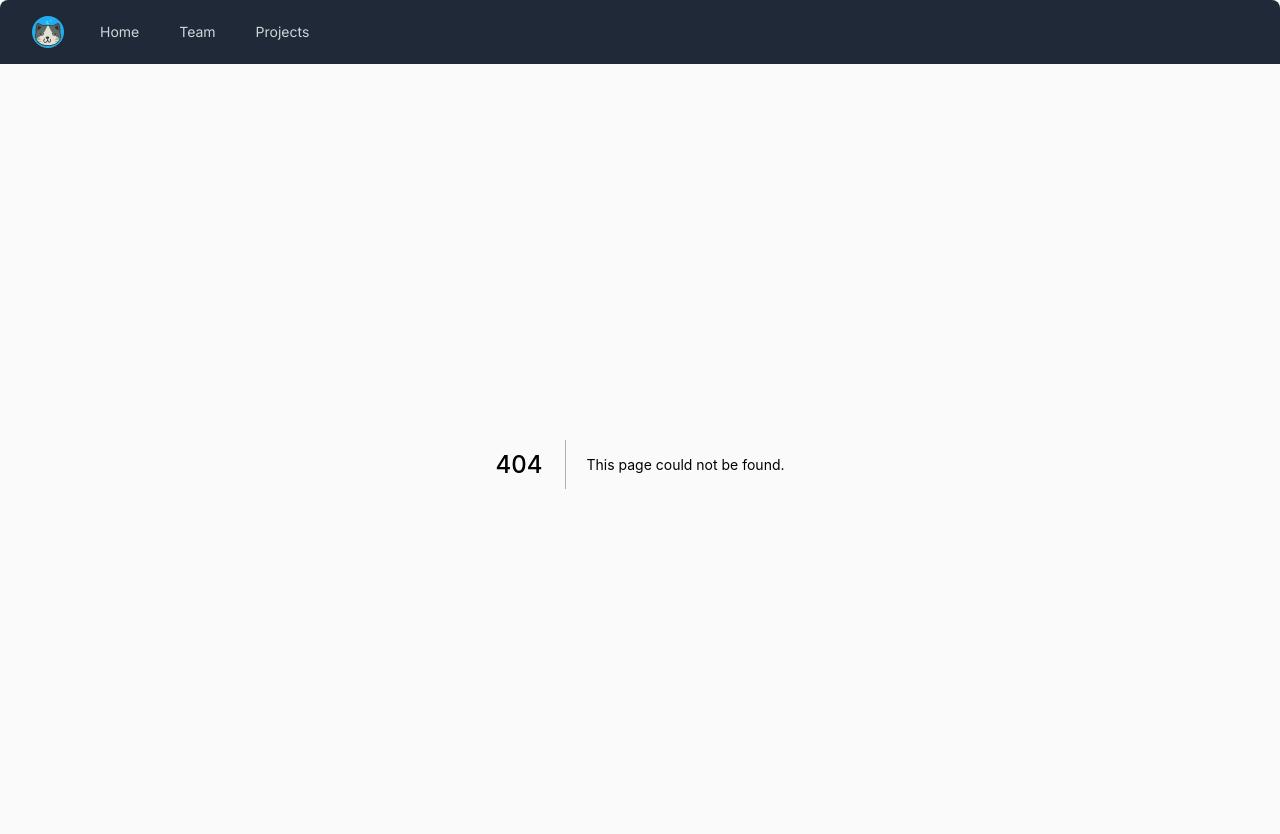
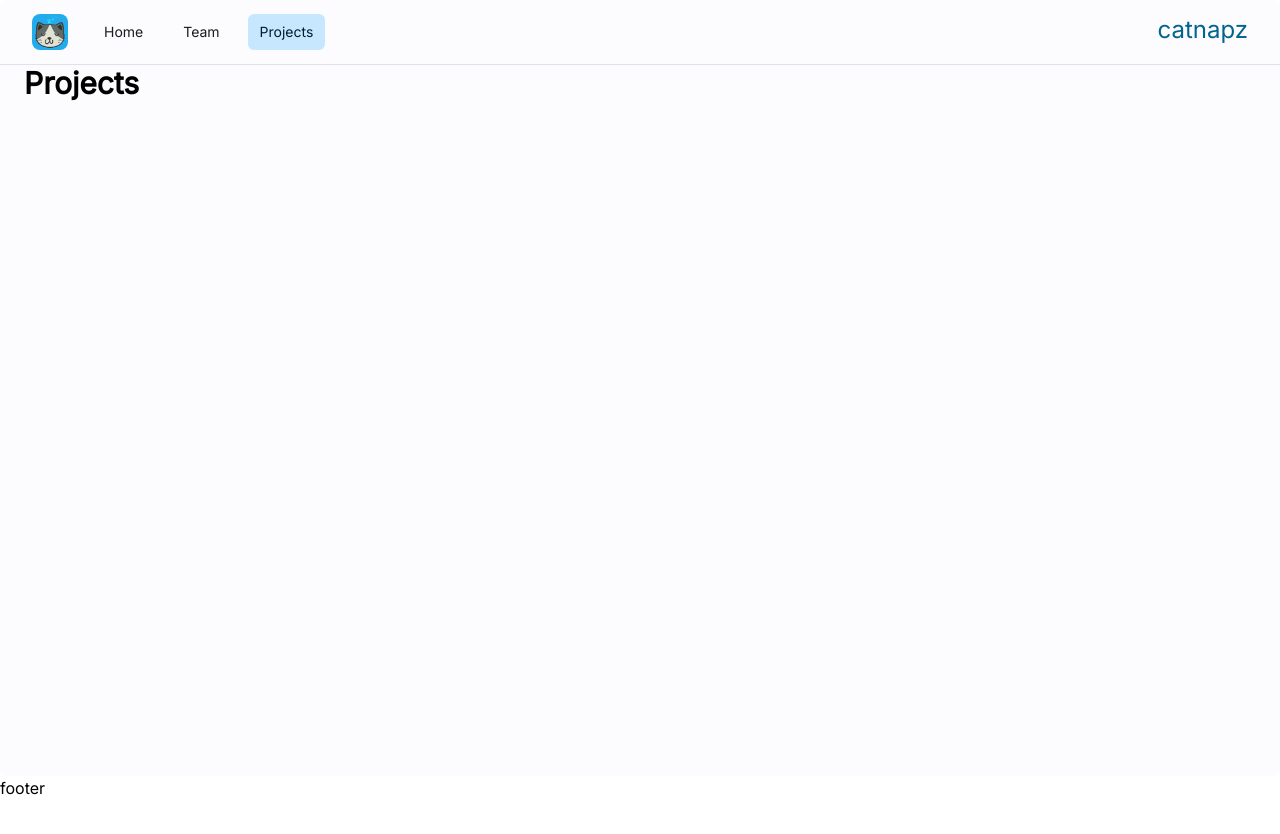
Before and after one commit to catnapz/website, a Next.js app: page /projects in a window 1280 px wide. Before the commit this address had no page. Shown: the top 834 px of the page. After the commit the page ends 800 px from the top, so only its background shows below. Built offline with nearby package versions, Linux system fonts and the light colour scheme.

Commit message:
theme colors (mui3)

```diff
--- /dev/null
+++ b/components/footer.tsx
@@ -0,0 +1,7 @@
+export const Footer = () => {
+  return (
+    <div>
+        footer
+    </div>
+  )
+}
--- a/components/header.tsx
+++ b/components/header.tsx
@@ -1,32 +1,37 @@
 import Image from 'next/image'
-import { Disclosure } from '@headlessui/react'
+import { Disclosure, Transition } from '@headlessui/react'
 import { MenuIcon, XIcon } from '@heroicons/react/outline'
 import Link from "next/link";
 import { useRouter } from "next/router";
+import { classNames } from '../utils';
 
 const navigation = [
   { name: 'Home', href: '/' },
-  { name: 'Team', href: '/test' },
-  { name: 'Projects', href: '#' },
+  { name: 'Team', href: '/team' },
+  { name: 'Projects', href: '/projects' },
 ]
 
-function classNames(...classes: string[]) {
-  return classes.filter(Boolean).join(' ')
-}
+const active = "bg-primary-container dark:bg-primary-container-dark text-on-primary-container dark:text-on-primary-container-dark";
+const inactive = "text-on-surface dark:text-on-surface-dark hover:bg-secondary-container hover:dark:bg-secondary-container-dark hover:text-on-secondary-container hover:dark:text-on-secondary-container-dark";
 
-const Header = () => {
+export const Header = () => {
 
   const router = useRouter();
 
   return (
-    <Disclosure as="nav" className="bg-gray-800 md:rounded-t-lg">
+    <Disclosure as="nav" className="bg-surface dark:bg-surface-dark md:rounded-t-lg border-b border-surface-variant dark:border-surface-variant-dark ">
       {({ open }) => (
         <>
           <div className="max-w-7xl mx-auto px-2 sm:px-6 lg:px-8">
             <div className="relative flex items-center justify-between h-16">
               <div className="absolute inset-y-0 left-0 flex items-center sm:hidden">
                 {/* Mobile menu button*/}
-                <Disclosure.Button className="inline-flex items-center justify-center p-2 rounded-md text-gray-400 hover:text-white hover:bg-gray-700 focus:outline-none focus:ring-2 focus:ring-inset focus:ring-white">
+                <Disclosure.Button className="
+                  inline-flex items-center justify-center p-2 rounded-md
+                  bg-surface dark:bg-surface-dark text-on-surface dark:text-on-surface-dark
+                  hover:bg-surface-variant hover:dark:bg-surface-variant-dark hover:text-on-surface-variant hover:dark:text-on-surface-variant-dark
+                  focus:outline-none focus:ring-2 focus:ring-inset
+                  focus:ring-outline-dark focus:dark:ring-outline-dark">
                   <span className="sr-only">Open main menu</span>
                   {open ? (
                     <XIcon className="block h-6 w-6" aria-hidden="true" />
@@ -38,20 +43,21 @@ const Header = () => {
               <div className="flex-1 flex items-center justify-center sm:items-stretch sm:justify-start">
                 <div className="flex-shrink-0 flex items-center">
                   <Image
-                    className="rounded-full block lg:hidden h-8 w-auto"
+                    className="rounded-lg block h-8 w-auto"
                     src="/logo-512x512.png"
                     alt="catnaps logo"
-                    height={32}
-                    width={32}
+                    height={36}
+                    width={36}
                   />
                 </div>
+                <h1 className='absolute right-0 text-lg sm:text-2xl text-primary dark:text-primary-dark'>catnapz</h1>
                 <div className="hidden sm:block sm:ml-6">
                   <div className="flex space-x-4">
                     {navigation.map((item) => (
                       <Link href={item.href} key={item.name}>
                         <a
                           className={classNames(
-                            router.route === item.href ? 'bg-gray-900 text-white' : 'text-gray-300 hover:bg-gray-700 hover:text-white',
+                            router.route === item.href ? active : inactive,
                             'px-3 py-2 rounded-md text-sm font-medium'
                           )}
                           aria-current={router.route === item.href ? 'page' : undefined}
@@ -77,7 +83,7 @@ const Header = () => {
 
                     as="a"
                     className={classNames(
-                      router.route === item.href ? 'bg-gray-900 text-white' : 'text-gray-300 hover:bg-gray-700 hover:text-white',
+                      router.route === item.href ? active : inactive,
                       'block px-3 py-2 rounded-md text-base font-medium'
                     )}
                     aria-current={router.route === item.href ? 'page' : undefined}
@@ -93,6 +99,3 @@ const Header = () => {
     </Disclosure>
   )
 }
-
-
-export default Header
--- a/components/layout.tsx
+++ b/components/layout.tsx
@@ -1,11 +1,17 @@
 import { ReactNode } from 'react'
-import Header from './header'
+import { Header } from './header'
+import { Footer } from './footer'
 
-export default function Layout({ children }: {children: ReactNode}) {
+type LayoutProps = {
+    children: ReactNode
+}
+
+export const Layout = ({ children }: LayoutProps) => {
   return (
     <div className='flex flex-col md:container md:mx-auto min-h-screen bg-transparent'>
       <Header />
-      <main className='grow md:rounded-b-md pb-12 bg-neutral-50 dark:bg-neutral-800'>{children}</main>
+      <main className='grow md:rounded-b-md pb-12 bg-background dark:bg-background-dark'>{children}</main>
+      <Footer />
     </div>
   )
 }
--- a/pages/_app.tsx
+++ b/pages/_app.tsx
@@ -1,6 +1,6 @@
 import '../styles/globals.css'
 import type { AppProps } from 'next/app'
-import Layout from '../components/layout'
+import { Layout } from '../components/layout'
 
 function MyApp({ Component, pageProps }: AppProps) {
   return (
--- a/pages/index.tsx
+++ b/pages/index.tsx
@@ -2,7 +2,7 @@ import type { NextPage } from 'next'
 
 const Home: NextPage = () => {
   return (
-    <>
+    <div className='px-4 sm:px-6'>
       <h1 className="text-left text-3xl font-bold">
         catnapz
       </h1>
@@ -12,7 +12,7 @@ const Home: NextPage = () => {
       <h2>
         Under Construction
       </h2>
-    </>
+    </div>
   )
 }
 
--- /dev/null
+++ b/pages/projects/index.tsx
@@ -0,0 +1,13 @@
+import type { NextPage } from 'next'
+
+const ProjectsPage: NextPage = () => {
+  return (
+    <div className='px-4 sm:px-6'>
+      <h1 className="text-left text-3xl font-bold">
+        Projects
+      </h1>
+    </div>
+  )
+}
+
+export default ProjectsPage
--- /dev/null
+++ b/pages/team/index.tsx
@@ -0,0 +1,13 @@
+import type { NextPage } from 'next'
+
+const TeamPage: NextPage = () => {
+  return (
+    <div className='px-4 sm:px-6'>
+      <h1 className="text-left text-3xl font-bold">
+        Team
+      </h1>
+    </div>
+  )
+}
+
+export default TeamPage
--- a/tailwind.config.js
+++ b/tailwind.config.js
@@ -8,6 +8,126 @@ module.exports = {
     "./components/**/*.{js,ts,jsx,tsx}",
   ],
   theme: {
+    colors: {
+      transparent: "transparent",
+      "surface-tint": {
+        "DEFAULT": "#00658E",
+        "dark": "#84CFFF"
+      },
+      "surface-tint-color": {
+        "DEFAULT": "#00658E",
+        "dark": "#84CFFF"
+      },
+      "on-error-container": {
+        "DEFAULT": "#410002",
+        "dark": "#FFB4AB"
+      },
+      "on-error": {
+        "DEFAULT": "#FFFFFF",
+        "dark": "#690005"
+      },
+      "error-container": {
+        "DEFAULT": "#FFDAD6",
+        "dark": "#93000A"
+      },
+      "on-tertiary-container": {
+        "DEFAULT": "#1F1539",
+        "dark": "#E8DDFF"
+      },
+      "on-tertiary": {
+        "DEFAULT": "#FFFFFF",
+        "dark": "#342A4F"
+      },
+      "tertiary-container": {
+        "DEFAULT": "#E8DDFF",
+        "dark": "#4B4167"
+      },
+      "tertiary": {
+        "DEFAULT": "#635880",
+        "dark": "#CDC0EE"
+      },
+      "shadow": {
+        "DEFAULT": "#000000",
+        "dark": "#000000"
+      },
+      "error": {
+        "DEFAULT": "#BA1A1A",
+        "dark": "#FFB4AB"
+      },
+      "outline": {
+        "DEFAULT": "#71787E",
+        "dark": "#8B9198"
+      },
+      "on-background": {
+        "DEFAULT": "#191C1E",
+        "dark": "#E2E2E5"
+      },
+      "background": {
+        "DEFAULT": "#FCFCFF",
+        "dark": "#191C1E"
+      },
+      "inverse-on-surface": {
+        "DEFAULT": "#F0F1F3",
+        "dark": "#2E3133"
+      },
+      "inverse-surface": {
+        "DEFAULT": "#2E3133",
+        "dark": "#E2E2E5"
+      },
+      "on-surface-variant": {
+        "DEFAULT": "#41484D",
+        "dark": "#C1C7CE"
+      },
+      "on-surface": {
+        "DEFAULT": "#191C1E",
+        "dark": "#E2E2E5"
+      },
+      "surface-variant": {
+        "DEFAULT": "#DDE3EA",
+        "dark": "#41484D"
+      },
+      "surface": {
+        "DEFAULT": "#FCFCFF",
+        "dark": "#191C1E"
+      },
+      "on-secondary-container": {
+        "DEFAULT": "#071E2B",
+        "dark": "#CFE5F7"
+      },
+      "on-secondary": {
+        "DEFAULT": "#FFFFFF",
+        "dark": "#1E3340"
+      },
+      "secondary-container": {
+        "DEFAULT": "#CFE5F7",
+        "dark": "#354958"
+      },
+      "secondary": {
+        "DEFAULT": "#4C6170",
+        "dark": "#B3C9DB"
+      },
+      "inverse-primary": {
+        "DEFAULT": "#84CFFF",
+        "dark": "#00658E"
+      },
+      "on-primary-container": {
+        "DEFAULT": "#001E2E",
+        "dark": "#C7E7FF"
+      },
+      "on-primary": {
+        "DEFAULT": "#FFFFFF",
+        "dark": "#00344C"
+      },
+      "primary-container": {
+        "DEFAULT": "#C7E7FF",
+        "dark": "#004C6C"
+      },
+      "primary": {
+        "DEFAULT": "#00658E",
+        "dark": "#84CFFF"
+      },
+    }
+    ,
     extend: {
       fontFamily: {
         sans: ['Inter var', ...defaultTheme.fontFamily.sans],
--- /dev/null
+++ b/utils.ts
@@ -0,0 +1,9 @@
+/**
+ * Helper function to join classNames together
+ * @example
+ * classNames(true ? "class-true" : "class-false", "class-always-1")
+ * > "class-true class-always-1"
+ */
+export const classNames = (...classes: string[]) => {
+    return classes.join(' ')
+}
```
